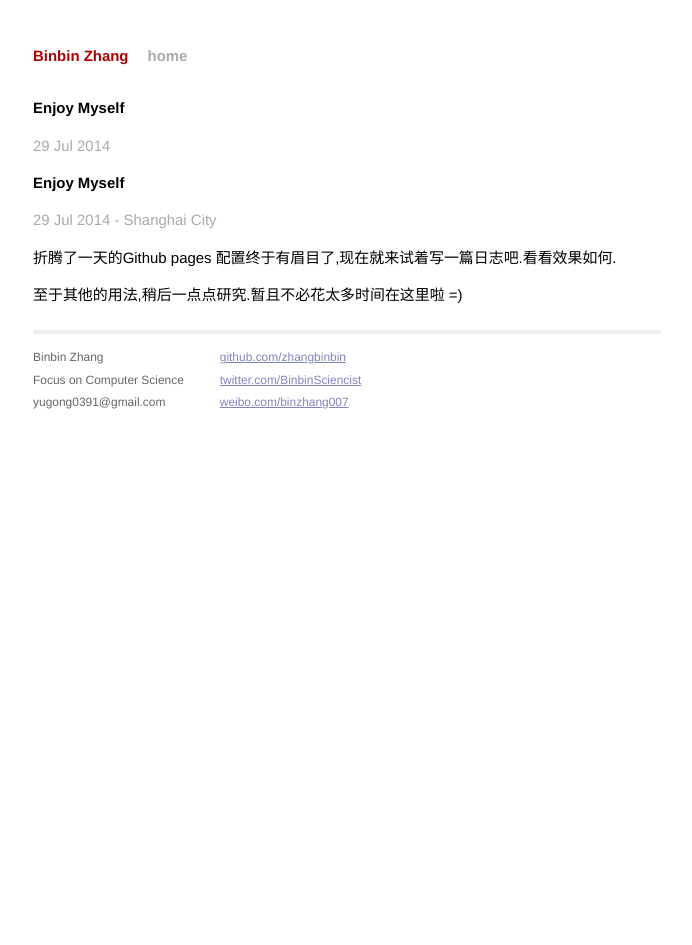
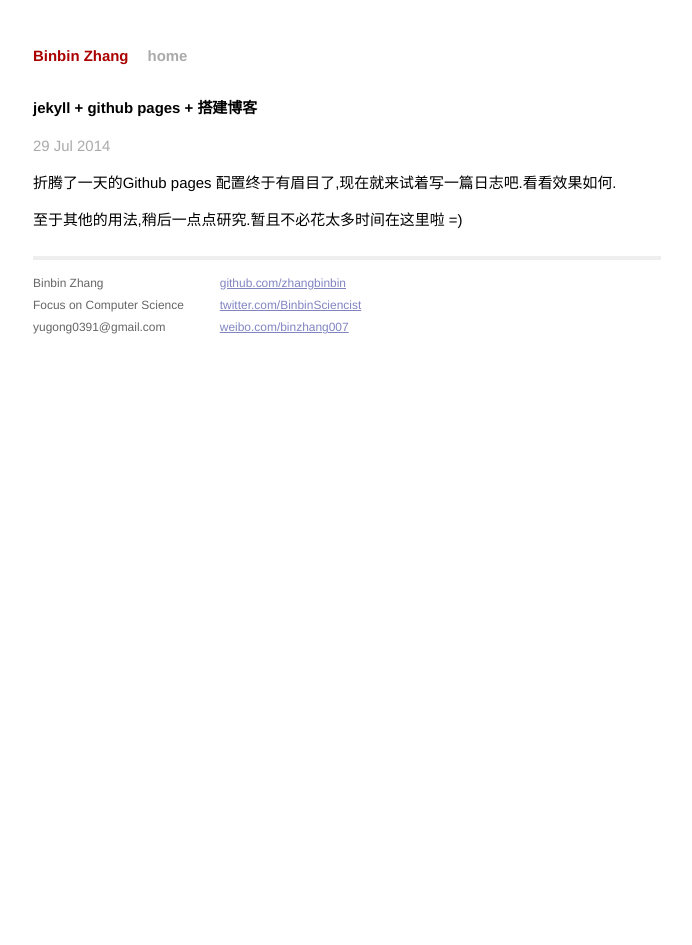
Before and after one commit to Zhangbinbin/jekyll_blogsite, a Jekyll site: the page built from _posts/2014-07-29-enjoy-myself.md, in a window 1280 px wide. Shown: the whole page, without its empty margins (293-985 px from the left). Built offline with Jekyll 4.4.1, drawn with Linux system fonts in a browser that asks for light colours.

Commit message:
title ,not tilte

```diff
--- a/_posts/2014-07-29-enjoy-myself.md
+++ b/_posts/2014-07-29-enjoy-myself.md
@@ -1,12 +1,8 @@
 ---
 layout: post
-tilte: Enjoy myself,偷着乐
+title: jekyll + github pages + 搭建博客
 ---
 
-{{ page.title}}
-===============
-
-<p class="meta">29 Jul 2014 - Shanghai City</p>
 
 折腾了一天的Github pages 配置终于有眉目了,现在就来试着写一篇日志吧.看看效果如何.
 
--- a/baidu_verify_4PSUz7sXQk.html
+++ /dev/null
@@ -1 +0,0 @@
-4PSUz7sXQk
--- a/baidu_verify_opXnOy7G3P.html
+++ /dev/null
@@ -1 +0,0 @@
-4PSUz7sXQk
```
Also changed, not shown: _posts/2014-08-15-build-self-confidence.md (+1 -1 lines).
